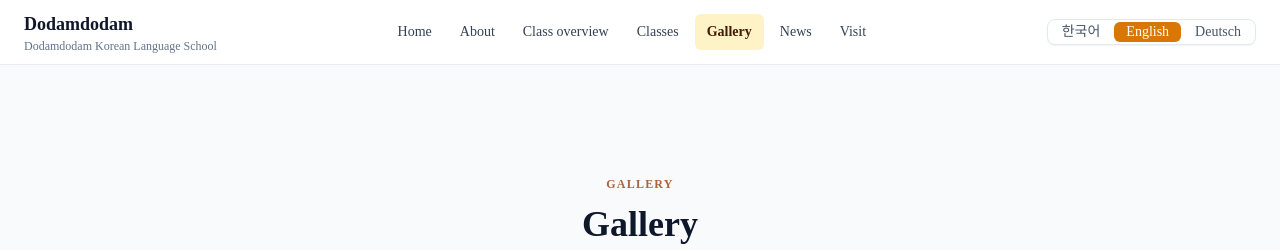
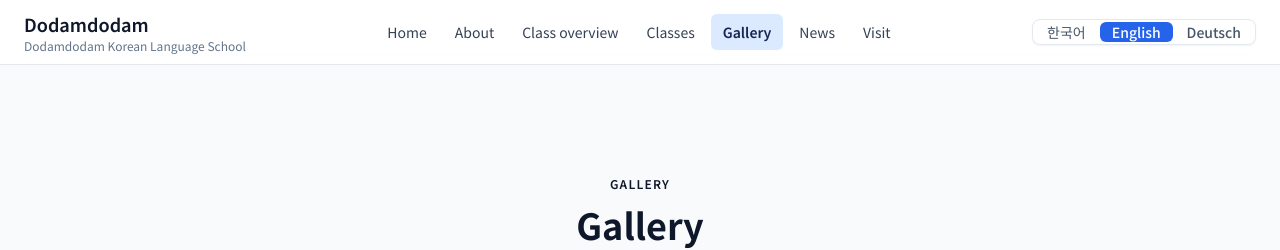
Before and after one commit to 6rOXIL/Dodamdodam-Koreanisch-Schule, a Next.js app: page /en/gallery/ in a window 1280 px wide. Shown: the top 250 px of the page. Built offline with nearby package versions, Linux system fonts and the light colour scheme.

Commit message:
add blue theme

```diff
--- a/src/app/globals.css
+++ b/src/app/globals.css
@@ -1,16 +1,19 @@
-@import "../styles/theme.css";
-
 @tailwind base;
 @tailwind components;
 @tailwind utilities;
 
+@layer base {
+  body {
+    background-color: var(--surface);
+    color: var(--ink-900);
+  }
+}
+
 html {
   scroll-behavior: smooth;
-  /* 고정 헤더(4rem) + 노치/상태바 */
   scroll-padding-top: calc(4rem + env(safe-area-inset-top, 0px));
 }
 
-/* 이미지 다운로드 방지 */
 img {
   -webkit-user-select: none;
   -moz-user-select: none;
@@ -24,7 +27,6 @@ img {
   pointer-events: auto;
 }
 
-/* 이미지 컨테이너에서 텍스트 선택 방지 */
 .image-container {
   -webkit-user-select: none;
   -moz-user-select: none;
--- a/src/app/layout.tsx
+++ b/src/app/layout.tsx
@@ -1,5 +1,14 @@
 import type { Metadata, Viewport } from "next";
+import { Noto_Sans_KR } from "next/font/google";
+import "@/styles/theme.css";
 import "./globals.css";
+
+const notoSansKr = Noto_Sans_KR({
+  subsets: ["latin"],
+  weight: ["400", "500", "600", "700"],
+  variable: "--font-sans",
+  display: "swap",
+});
 
 export const metadata: Metadata = {
   title: "도담도담 한글학교 | Dodamdodam Korean Language School",
@@ -19,8 +28,8 @@ export default function RootLayout({
   children: React.ReactNode;
 }>) {
   return (
-    <html lang="ko" suppressHydrationWarning>
-      <body className="min-h-[100dvh] touch-manipulation antialiased">{children}</body>
+    <html lang="ko" className={notoSansKr.variable} suppressHydrationWarning>
+      <body className="min-h-[100dvh] touch-manipulation font-sans antialiased">{children}</body>
     </html>
   );
 }
--- a/src/components/LanguageSwitcher.tsx
+++ b/src/components/LanguageSwitcher.tsx
@@ -30,7 +30,7 @@ export default function LanguageSwitcher() {
           onClick={() => switchTo(lang.code)}
           className={`min-h-9 min-w-9 rounded-md px-1.5 text-xs font-medium transition-colors sm:min-h-0 sm:min-w-0 sm:px-3 sm:text-sm ${
             currentLocale === lang.code
-              ? "bg-brand-600 text-surface"
+              ? "bg-brand-600 text-white"
               : "text-ink-600 hover:bg-ink-100"
           }`}
           aria-pressed={currentLocale === lang.code}
--- a/src/features/home/HomePage.tsx
+++ b/src/features/home/HomePage.tsx
@@ -30,14 +30,14 @@ export default function HomePage() {
           sizes="100vw"
         />
         <div className="absolute inset-0 bg-gradient-to-b from-ink-900/65 via-ink-900/50 to-ink-900/75" aria-hidden />
-        <div className="relative z-10 mx-auto max-w-4xl px-4 py-16 text-center text-surface sm:px-6 sm:py-24">
+        <div className="relative z-10 mx-auto max-w-4xl px-4 py-16 text-center text-white sm:px-6 sm:py-24">
           <p className="text-[0.65rem] font-semibold uppercase tracking-[0.28em] text-brand-200/95 sm:text-xs sm:tracking-[0.35em]">
             {t("hero.welcome")}
           </p>
           <h1 className="mt-3 font-sans text-2xl font-bold leading-snug sm:mt-4 sm:text-4xl sm:leading-tight md:text-5xl">
             {t("hero.title")}
           </h1>
-          <p className="mt-4 text-base leading-relaxed text-surface/90 sm:mt-6 sm:text-lg md:text-xl">
+          <p className="mt-4 text-base leading-relaxed text-white/90 sm:mt-6 sm:text-lg md:text-xl">
             {t("hero.subtitle")}
           </p>
           <Link
@@ -71,7 +71,7 @@ export default function HomePage() {
       />
       <LocationSection
         id="location"
-        className="scroll-mt-[calc(4rem+env(safe-area-inset-top,0px))] bg-ink-900 py-14 text-surface sm:py-20 md:py-28"
+        className="scroll-mt-[calc(4rem+env(safe-area-inset-top,0px))] bg-ink-900 py-14 text-white sm:py-20 md:py-28"
       />
     </main>
   );
--- a/src/features/location/LocationSection.tsx
+++ b/src/features/location/LocationSection.tsx
@@ -7,7 +7,7 @@ import { getHeadingTag, type HeadingLevel } from "@/features/shared/sectionHeadi
 export function LocationSection({
   id,
   headingLevel = 2,
-  className = "bg-ink-900 py-14 text-surface sm:py-20 md:py-28",
+  className = "bg-ink-900 py-14 text-white sm:py-20 md:py-28",
 }: {
   id?: string;
   headingLevel?: HeadingLevel;
@@ -30,11 +30,11 @@ export function LocationSection({
         <div className="mt-10 grid gap-8 sm:mt-12 md:grid-cols-2 md:gap-16">
           <div>
             <h3 className="text-sm font-semibold text-brand-200/95">{t("location.addressLabel")}</h3>
-            <p className="mt-2 break-words whitespace-pre-line text-surface/90">{t("location.address")}</p>
+            <p className="mt-2 break-words whitespace-pre-line text-white/90">{t("location.address")}</p>
           </div>
           <div>
             <h3 className="text-sm font-semibold text-brand-200/95">{t("location.contactLabel")}</h3>
-            <p className="mt-2 text-surface/90">{t("location.phone")}</p>
+            <p className="mt-2 text-white/90">{t("location.phone")}</p>
             <a
               href={`mailto:${t("location.email")}`}
               className="mt-1 inline-block text-brand-200 underline-offset-4 hover:underline"
--- a/src/styles/theme.css
+++ b/src/styles/theme.css
@@ -1,41 +1,32 @@
 /**
- * 사이트 테마 색상
- * ─────────────────────────────────────────
- * 홈페이지 색감을 바꿀 때는 이 파일의 RGB 값만 수정하세요.
- * 형식: R G B (공백 구분, 0–255) — 예: 217 119 6
- *
- * brand  → 강조색 (버튼, 링크, 액센트, 제목 포인트)
- * ink    → 본문·테두리·배경 회색 톤
- * surface → 기본 배경 / 다크 섹션 배경
+ * 사이트 테마 색상 — 이 파일만 수정하세요.
+ * 16진수(#) 또는 rgb(R G B) 형식 모두 사용 가능합니다.
  */
 
 :root {
-  /* Brand (accent) — 기본값: warm amber */
-  --brand-50: 255 251 235;
-  --brand-100: 254 243 199;
-  --brand-200: 253 230 138;
-  --brand-300: 252 211 77;
-  --brand-600: 217 119 6;
-  --brand-800: 146 64 14;
-  --brand-900: 120 53 15;
-  --brand-950: 69 26 3;
+  /* Brand (accent) — blue */
+  --brand-50: #eff6ff;
+  --brand-100: #dbeafe;
+  --brand-200: #bfdbfe;
+  --brand-300: #93c5fd;
+  --brand-600: #2563eb;
+  --brand-800: #1e40af;
+  --brand-900: #1e3a8a;
+  --brand-950: #172554;
 
-  /* Ink (neutral text & borders) — 기본값: slate */
-  --ink-50: 248 250 252;
-  --ink-100: 241 245 249;
-  --ink-200: 226 232 240;
-  --ink-500: 100 116 139;
-  --ink-600: 71 85 105;
-  --ink-700: 51 65 85;
-  --ink-800: 30 41 59;
-  --ink-900: 15 23 42;
-  --ink-950: 2 6 23;
+  /* Ink (text & borders) */
+  --ink-50: #f8fafc;
+  --ink-100: #f1f5f9;
+  --ink-200: #e2e8f0;
+  --ink-500: #64748b;
+  --ink-600: #475569;
+  --ink-700: #334155;
+  --ink-800: #1e293b;
+  --ink-900: #0f172a;
+  --ink-950: #020617;
 
   /* Surfaces */
-  --surface: 255 255 255;
-  --surface-muted: 248 250 252;
-  --surface-inverse: 15 23 42;
-
-  /* Text on dark / accent buttons (히어로, 푸터 등) — 보통 surface와 동일 */
-  --on-inverse: 255 255 255;
+  --surface: #ffffff;
+  --surface-muted: #f8fafc;
+  --surface-inverse: #0f172a;
 }
--- a/tailwind.config.ts
+++ b/tailwind.config.ts
@@ -1,7 +1,8 @@
 import type { Config } from "tailwindcss";
 import defaultTheme from "tailwindcss/defaultTheme";
 
-const withAlpha = (variable: string) => `rgb(var(${variable}) / <alpha-value>)`;
+/** theme.css 변수 참조 (hex·rgb 모두 지원, /80 투명도 포함) */
+const fromTheme = (variable: string) => `var(${variable})`;
 
 const config: Config = {
   content: [
@@ -18,32 +19,31 @@ const config: Config = {
       },
       colors: {
         brand: {
-          50: withAlpha("--brand-50"),
-          100: withAlpha("--brand-100"),
-          200: withAlpha("--brand-200"),
-          300: withAlpha("--brand-300"),
-          600: withAlpha("--brand-600"),
-          800: withAlpha("--brand-800"),
-          900: withAlpha("--brand-900"),
-          950: withAlpha("--brand-950"),
+          50: fromTheme("--brand-50"),
+          100: fromTheme("--brand-100"),
+          200: fromTheme("--brand-200"),
+          300: fromTheme("--brand-300"),
+          600: fromTheme("--brand-600"),
+          800: fromTheme("--brand-800"),
+          900: fromTheme("--brand-900"),
+          950: fromTheme("--brand-950"),
         },
         ink: {
-          50: withAlpha("--ink-50"),
-          100: withAlpha("--ink-100"),
-          200: withAlpha("--ink-200"),
-          500: withAlpha("--ink-500"),
-          600: withAlpha("--ink-600"),
-          700: withAlpha("--ink-700"),
-          800: withAlpha("--ink-800"),
-          900: withAlpha("--ink-900"),
-          950: withAlpha("--ink-950"),
+          50: fromTheme("--ink-50"),
+          100: fromTheme("--ink-100"),
+          200: fromTheme("--ink-200"),
+          500: fromTheme("--ink-500"),
+          600: fromTheme("--ink-600"),
+          700: fromTheme("--ink-700"),
+          800: fromTheme("--ink-800"),
+          900: fromTheme("--ink-900"),
+          950: fromTheme("--ink-950"),
         },
         surface: {
-          DEFAULT: withAlpha("--surface"),
-          muted: withAlpha("--surface-muted"),
-          inverse: withAlpha("--surface-inverse"),
+          DEFAULT: fromTheme("--surface"),
+          muted: fromTheme("--surface-muted"),
+          inverse: fromTheme("--surface-inverse"),
         },
-        "on-inverse": withAlpha("--on-inverse"),
       },
     },
   },
```
Also changed, not shown: src/components/PhotoGallery.tsx (+4 -4 lines).
